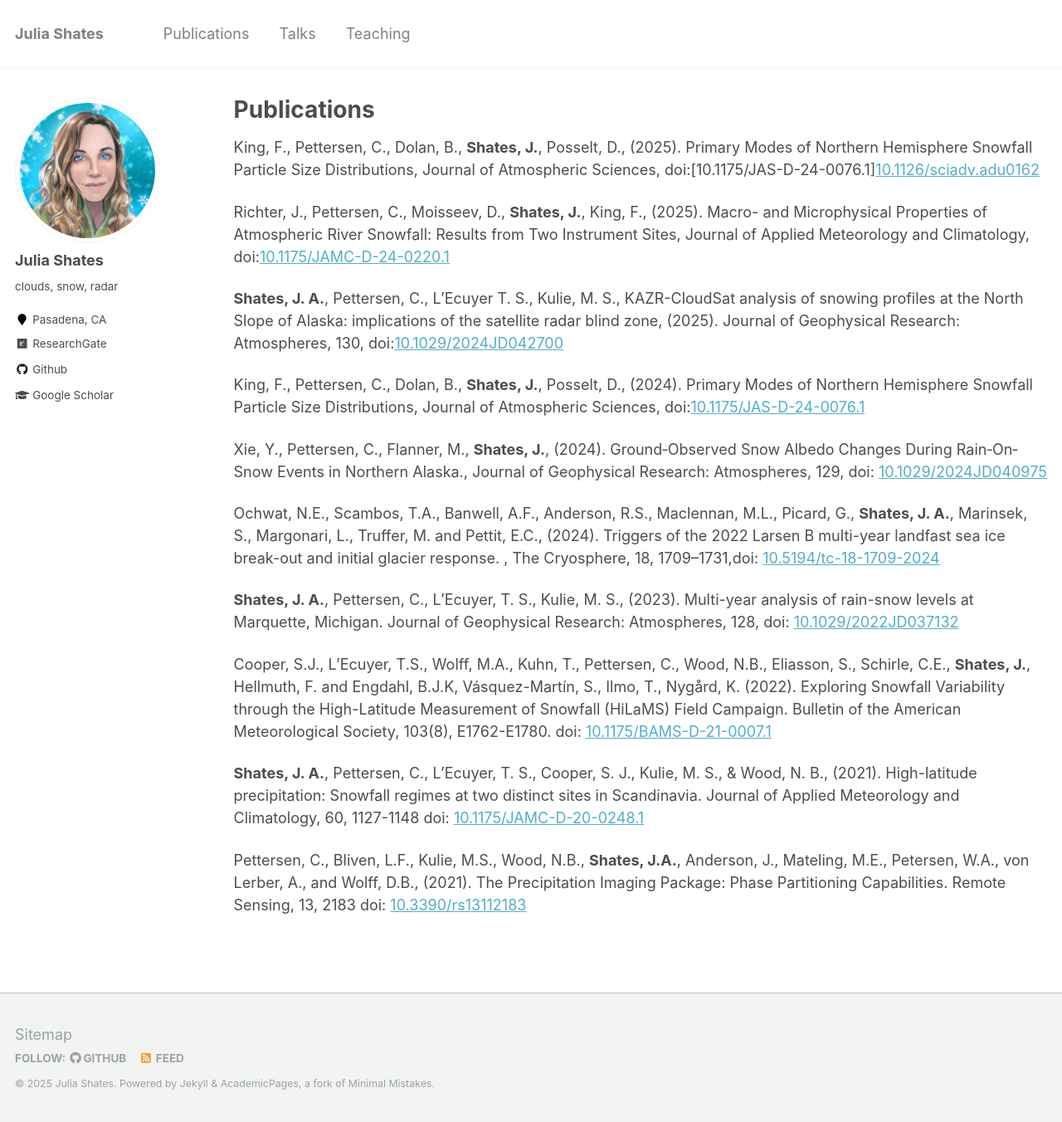
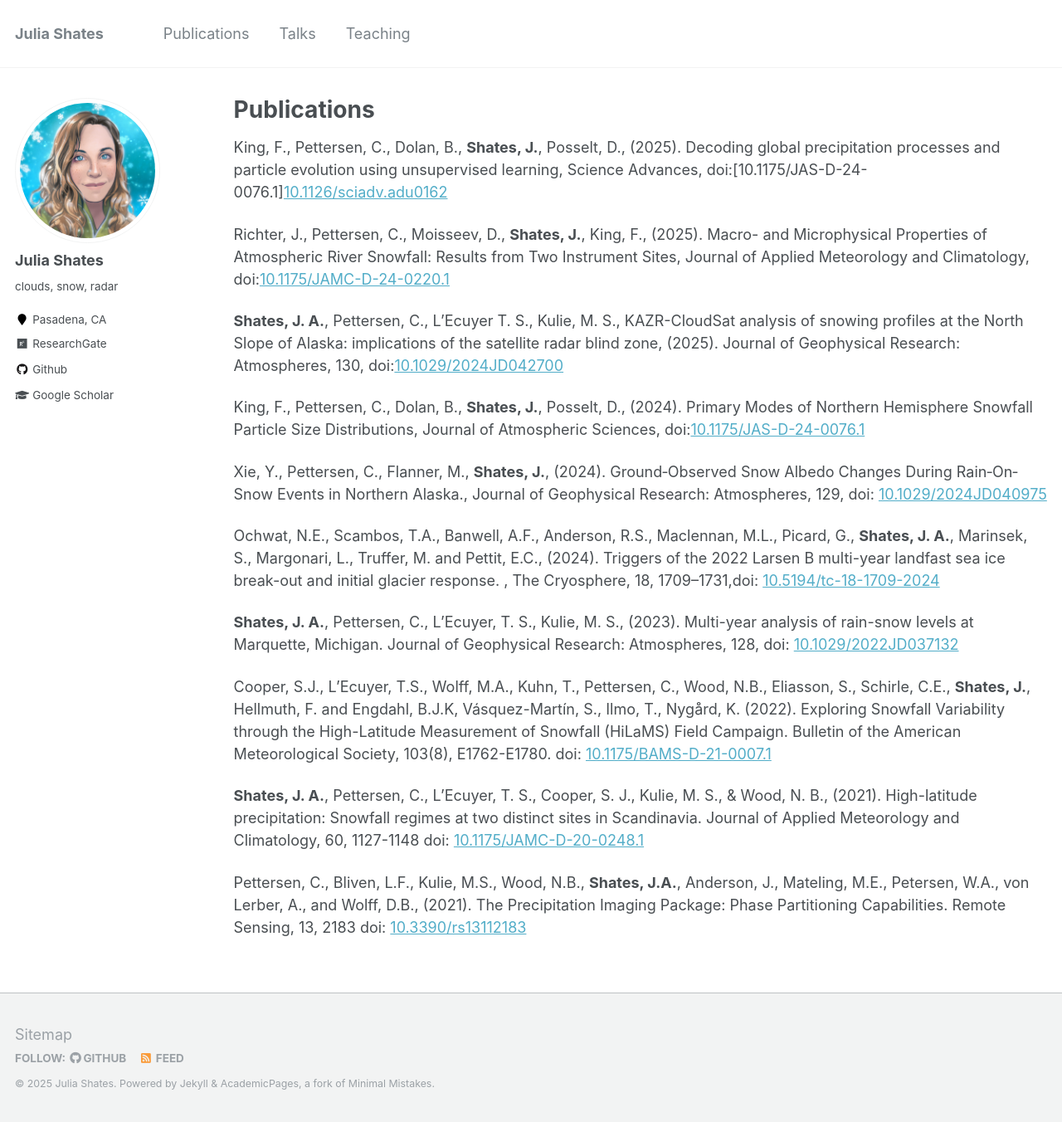
Before and after one commit to shates/shates.github.io, a Jekyll site: the page built from _pages/publications.md, in a window 1280 px wide and 1352 px high. Shown: the whole window at 83% size. Built offline with Jekyll 4.4.1, drawn with Linux system fonts in a browser that asks for light colours.

Commit message:
Update publications.md

```diff
--- a/_pages/publications.md
+++ b/_pages/publications.md
@@ -5,8 +5,7 @@ permalink: /publications/
 author_profile: true
 ---
 
-King, F., Pettersen, C., Dolan, B., **Shates, J.**, Posselt, D., (2025). Primary Modes of Northern
-Hemisphere Snowfall Particle Size Distributions, Journal of Atmospheric Sciences, doi:[10.1175/JAS-D-24-0076.1][10.1126/sciadv.adu0162](https://doi.org/10.1126/sciadv.adu0162)
+King, F., Pettersen, C., Dolan, B., **Shates, J.**, Posselt, D., (2025). Decoding global precipitation processes and particle evolution using unsupervised learning, Science Advances, doi:[10.1175/JAS-D-24-0076.1][10.1126/sciadv.adu0162](https://doi.org/10.1126/sciadv.adu0162)
 
 Richter, J., Pettersen, C., Moisseev, D., **Shates, J.**, King, F., (2025). Macro- and Microphysical Properties of Atmospheric River Snowfall: Results from Two Instrument Sites, Journal of Applied Meteorology and Climatology, doi:[10.1175/JAMC-D-24-0220.1](https://journals.ametsoc.org/view/journals/apme/aop/JAMC-D-24-0220.1/JAMC-D-24-0220.1.xml)
 
```
